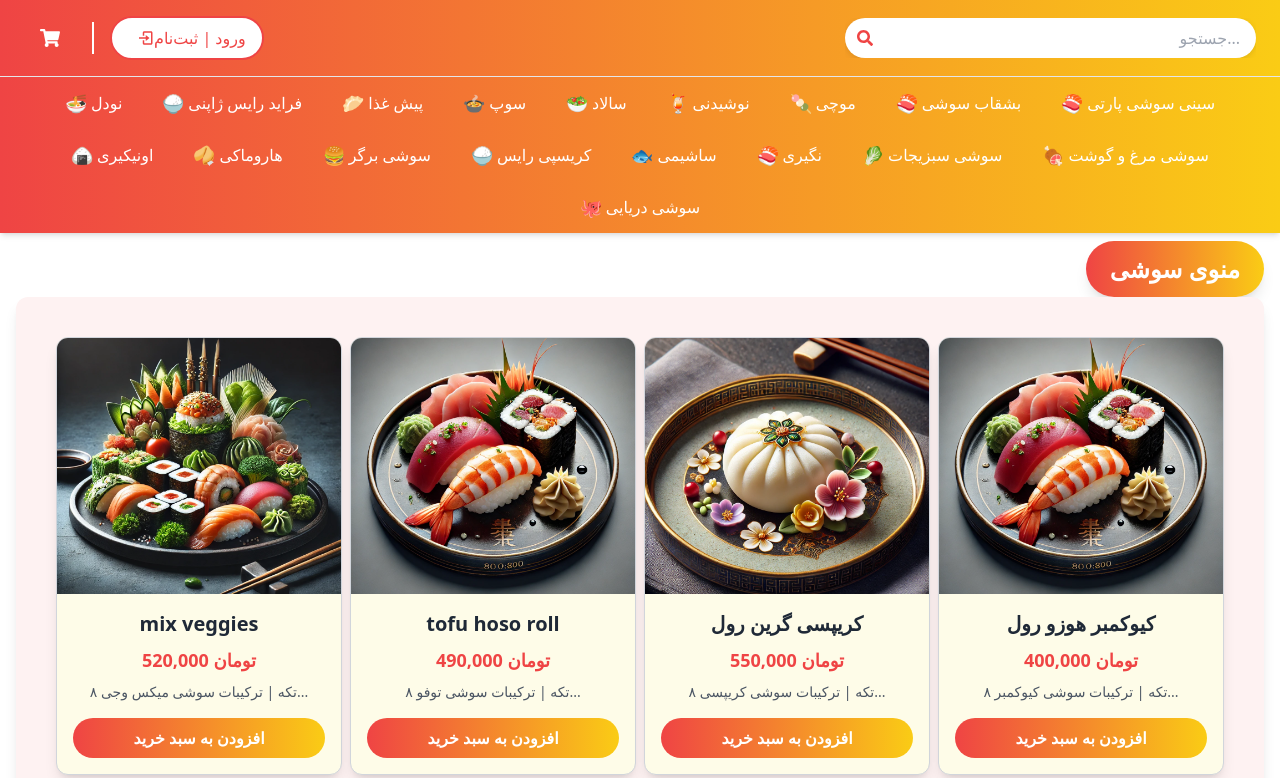
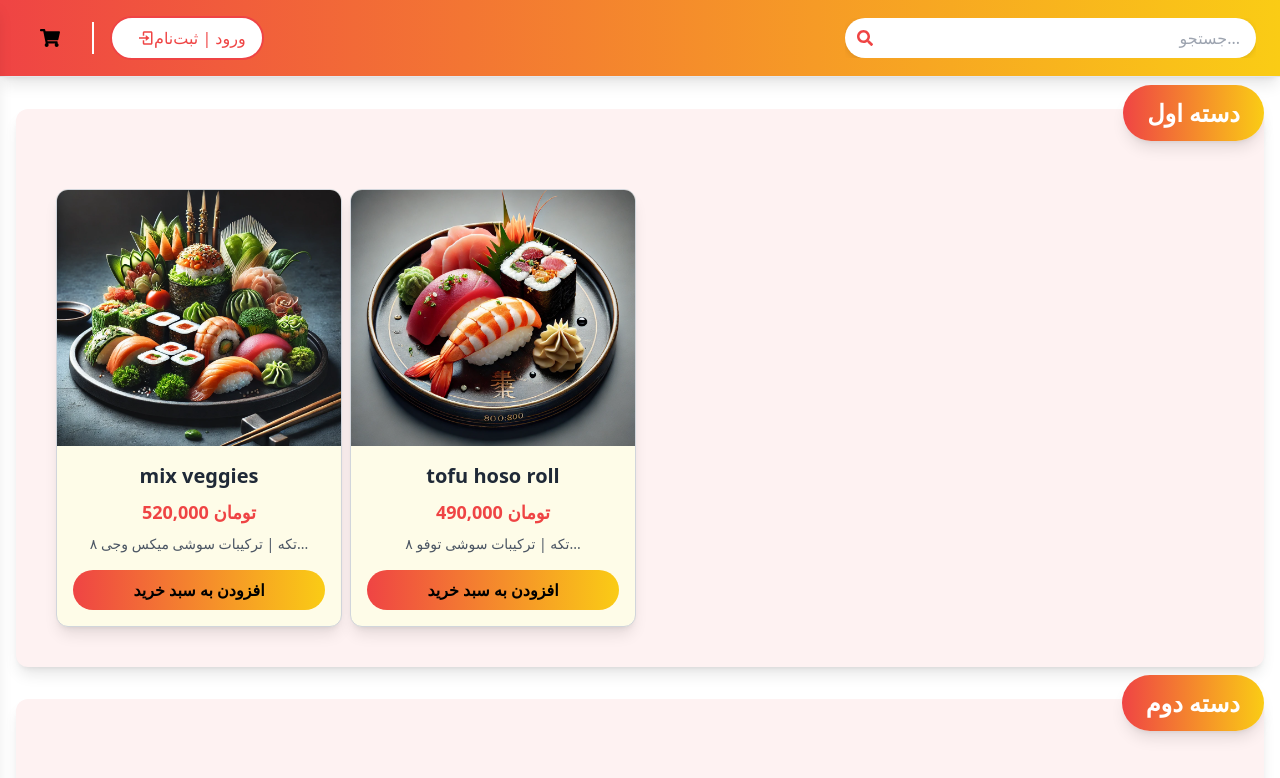
Before and after one commit to hasanzade7832/sushi, a Next.js app: page / in a window 1280 px wide. Shown: the top 778 px of the page. Built offline with nearby package versions, Linux system fonts and the light colour scheme.

Commit message:
added shopping cart ui

```diff
--- a/app/page.js
+++ b/app/page.js
@@ -1,14 +1,19 @@
 import Header from "@/components/Header";
 import SushiList from "@/components/Sushies/Sushilist";
+import DetailsProduct from "@/components/DetailsProduct/DetailsProducts";
+import { CartProvider } from "@/components/context/CartContext";
 import "primereact/resources/themes/lara-light-indigo/theme.css"; // یا تم دیگری که دوست دارید
 import "primereact/resources/primereact.min.css";
 import "primeicons/primeicons.css";
 
 export default function Home() {
   return (
-    <div>
-      <Header/>
-      <SushiList/>
-    </div>
+    <CartProvider>
+      <div>
+        <Header />
+        <SushiList />
+        {/* <DetailsProduct /> */}
+      </div>
+    </CartProvider>
   );
 }
--- /dev/null
+++ b/components/DetailsProduct/DetailsProducts.jsx
@@ -0,0 +1,150 @@
+"use client";
+import React, { useState } from "react";
+import { Button } from "primereact/button";
+import SushiItem from "../Sushies/SushiItem"; // فرض کنیم این کامپوننت برای نمایش باکس‌های محصول استفاده می‌شود.
+
+const ProductPage = () => {
+  const [quantity, setQuantity] = useState(1);
+  const [currentImageIndex, setCurrentImageIndex] = useState(0);
+
+  const product = {
+    images: ["./images/3.webp", "./images/2.webp", "./images/1.webp"],
+    title: "کریپسی گرین رول",
+    price: "550,000",
+    description:
+      "۸ تکه | ترکیبات سوشی کریپسی گرین رول با طعمی منحصر به فرد و خوشمزه.",
+  };
+
+  const relatedProducts = [
+    {
+      image: "./images/3.webp",
+      title: "میکس وجی رول",
+      price: "520,000",
+      description: "۸ تکه | ترکیبات سوشی میکس وجی...",
+    },
+    {
+      image: "./images/4.webp",
+      title: "توفو هوزو رول",
+      price: "490,000",
+      description: "۸ تکه | ترکیبات سوشی توفو...",
+    },
+    {
+      image: "./images/2.webp",
+      title: "کریپسی گرین رول",
+      price: "550,000",
+      description: "۸ تکه | ترکیبات سوشی کریپسی...",
+    },
+    {
+      image: "./images/1.webp",
+      title: "کیوکمبر هوزو رول",
+      price: "400,000",
+      description: "۸ تکه | ترکیبات سوشی کیوکمبر...",
+    },
+  ];
+
+  const handleQuantityChange = (delta) => {
+    setQuantity((prev) => Math.max(1, prev + delta));
+  };
+
+  const handleNextImage = () => {
+    setCurrentImageIndex(
+      (prevIndex) => (prevIndex + 1) % product.images.length
+    );
+  };
+
+  const handlePreviousImage = () => {
+    setCurrentImageIndex((prevIndex) =>
+      prevIndex === 0 ? product.images.length - 1 : prevIndex - 1
+    );
+  };
+
+  return (
+    <div className="max-w-7xl w-full mx-auto p-8 bg-[#FAF3E0] rounded-xl shadow-lg">
+      {/* Main Product Section */}
+      <div className="flex flex-col lg:flex-row">
+        {/* Right Side - Image Slider */}
+        <div className="lg:w-1/2 w-full flex items-center justify-center mb-8 lg:mb-0">
+          <div className="relative w-full h-96 bg-white rounded-lg overflow-hidden shadow-lg">
+            <img
+              src={product.images[currentImageIndex]}
+              alt={product.title}
+              className="w-full h-full object-cover transition-transform duration-700 ease-in-out transform hover:scale-105"
+            />
+            <button
+              onClick={handlePreviousImage}
+              className="absolute left-4 top-1/2 transform -translate-y-1/2 bg-red-400 text-white rounded-full p-2 shadow-lg focus:outline-none"
+            >
+              {"<"}
+            </button>
+            <button
+              onClick={handleNextImage}
+              className="absolute right-4 top-1/2 transform -translate-y-1/2 bg-red-400 text-white rounded-full p-2 shadow-lg focus:outline-none"
+            >
+              {">"}
+            </button>
+          </div>
+        </div>
+
+        {/* Left Side - Product Details */}
+        <div className="lg:w-1/2 w-full flex flex-col justify-between p-6">
+          <h2 className="text-3xl font-semibold text-gray-800 mb-4">
+            {product.title}
+          </h2>
+          <p className="text-red-500 text-2xl font-bold mb-6">
+            {product.price} تومان
+          </p>
+          <p className="text-gray-600 text-lg mb-8">{product.description}</p>
+
+          {/* Quantity Selector */}
+          <div className="flex items-center justify-between mb-6">
+            <span className="text-lg font-medium text-gray-700">تعداد:</span>
+            <div className="flex items-center">
+              <button
+                onClick={() => handleQuantityChange(-1)}
+                className="px-4 py-2 bg-red-400 text-white rounded-l-md focus:outline-none"
+              >
+                -
+              </button>
+              <span className="px-4 py-2 bg-gray-100 text-gray-800 font-semibold">
+                {quantity}
+              </span>
+              <button
+                onClick={() => handleQuantityChange(1)}
+                className="px-4 py-2 bg-green-400 text-white rounded-r-md focus:outline-none"
+              >
+                +
+              </button>
+            </div>
+          </div>
+
+          {/* Add to Cart Button */}
+          <Button
+            label="افزودن به سبد خرید"
+            className="w-full bg-gradient-to-r from-red-500 to-yellow-400 text-black font-medium py-3 rounded-full hover:from-yellow-500 hover:to-red-500 transition duration-300 transform hover:scale-105"
+          />
+        </div>
+      </div>
+
+      {/* Related Products Section */}
+      <div className="mt-12 bg-gradient-to-r from-red-500 to-yellow-400 p-8 rounded-lg text-center">
+        <h3 className="text-2xl font-semibold text-white mb-8">
+          محصولات مرتبط
+        </h3>
+        <div className="grid grid-cols-1 sm:grid-cols-2 lg:grid-cols-4 gap-6 justify-center">
+          {relatedProducts.map((product, index) => (
+            <SushiItem
+              key={index}
+              image={product.image}
+              title={product.title}
+              price={product.price}
+              description={product.description}
+              bgColor="bg-yellow-50"
+            />
+          ))}
+        </div>
+      </div>
+    </div>
+  );
+};
+
+export default ProductPage;
--- a/components/Header.jsx
+++ b/components/Header.jsx
@@ -1,15 +1,16 @@
 "use client";
-import React, { useState, useEffect, useRef } from "react";
+
+import React, { useState } from "react";
 import { FaShoppingCart, FaSearch, FaBars } from "react-icons/fa";
 import { BiLogIn } from "react-icons/bi";
-import "primereact/resources/themes/lara-light-indigo/theme.css"; // Theme for PrimeReact
-import "primereact/resources/primereact.min.css";
-import "primeicons/primeicons.css";
+import { useCart } from "../components/context/CartContext";
 
 const Header = () => {
+  const { cartItems } = useCart();
   const [isMenuOpen, setIsMenuOpen] = useState(false);
   const [isSearchOpen, setIsSearchOpen] = useState(false);
-  const menuRef = useRef(null); // Reference for the hamburger menu
+  const [isCartOpen, setIsCartOpen] = useState(false);
+  const totalItems = cartItems.reduce((acc, item) => acc + item.quantity, 0);
 
   const toggleMenu = () => {
     setIsMenuOpen(!isMenuOpen);
@@ -19,140 +20,155 @@ const Header = () => {
     setIsSearchOpen(!isSearchOpen);
   };
 
-  // Close menu when clicking outside of it
-  useEffect(() => {
-    const handleClickOutside = (event) => {
-      if (menuRef.current && !menuRef.current.contains(event.target)) {
-        setIsMenuOpen(false);
-      }
+  const toggleCart = () => {
+    setIsCartOpen(!isCartOpen);
   };
-    document.addEventListener("mousedown", handleClickOutside);
-
-    return () => {
-      document.removeEventListener("mousedown", handleClickOutside);
-    };
-  }, []);
-
-  const menuItems = [
-    { label: "ورود | ثبت‌نام", icon: <BiLogIn />, isLogin: true },
-    { label: "نودل", icon: "🍜" },
-    { label: "فراید رایس ژاپنی", icon: "🍚" },
-    { label: "پیش غذا", icon: "🥟" },
-    { label: "سوپ", icon: "🍲" },
-    { label: "سالاد", icon: "🥗" },
-    { label: "نوشیدنی", icon: "🍹" },
-    { label: "موچی", icon: "🍡" },
-    { label: "بشقاب سوشی", icon: "🍣" },
-    { label: "سینی سوشی پارتی", icon: "🍣" },
-    { label: "اونیکیری", icon: "🍙" },
-    { label: "هاروماکی", icon: "🥠" },
-    { label: "سوشی برگر", icon: "🍔" },
-    { label: "کریسپی رایس", icon: "🍚" },
-    { label: "ساشیمی", icon: "🐟" },
-    { label: "نگیری", icon: "🍣" },
-    { label: "سوشی سبزیجات", icon: "🥬" },
-    { label: "سوشی مرغ و گوشت", icon: "🍖" },
-    { label: "سوشی دریایی", icon: "🐙" },
-  ];
 
   return (
-    <div>
     <header className="flex flex-col sm:flex-row justify-between items-center py-4 px-6 bg-gradient-to-r from-red-500 to-yellow-400 shadow-lg w-full border-b border-gray-200">
-        {/* Left Side for Larger Screens (Cart Icon and Divider, Login Button) */}
+      {/* بخش سمت چپ برای دسکتاپ */}
       <div className="hidden sm:flex items-center space-x-4 rtl:space-x-reverse">
-          <button className="p-button-rounded p-button-text hover:bg-yellow-500 hover:bg-opacity-50 hover:text-white rounded-full px-4 py-2 cursor-pointer transition duration-200">
-            <FaShoppingCart className="text-white text-xl" />
+        <button
+          className="relative p-button-rounded p-button-text hover:bg-yellow-500 hover:bg-opacity-50 hover:text-black rounded-full px-4 py-2 cursor-pointer transition duration-200"
+          onClick={toggleCart}
+        >
+          <FaShoppingCart className="text-black text-xl" />
+          {totalItems > 0 && (
+            <span className="absolute -top-2 -right-2 bg-red-500 text-white text-xs w-5 h-5 rounded-full flex items-center justify-center">
+              {totalItems}
+            </span>
+          )}
         </button>
         <div className="h-8 border-l-2 border-white mx-4 rtl:border-r-2 rtl:border-l-0"></div>
-          <button className="p-button-outlined bg-white text-red-500 border-2 border-red-500 hover:bg-yellow-500 hover:bg-opacity-50 hover:text-white flex items-center px-4 py-2 rounded-full text-base cursor-pointer transition duration-200">
+        <button className="p-button-outlined bg-white text-red-500 border-2 border-red-500 hover:bg-yellow-500 hover:bg-opacity-50 hover:text-black flex items-center px-4 py-2 rounded-full text-base cursor-pointer transition duration-200">
           <BiLogIn className="text-lg ml-2" />
           <span>ورود | ثبت‌نام</span>
         </button>
       </div>
 
-        {/* Logo and Cart Icon in Center for Mobile */}
+      {/* لوگو و سبد خرید برای موبایل */}
       <div className="flex items-center justify-between w-full sm:hidden">
-          {/* Search Icon Button for Mobile */}
         <button
-            className="text-white text-2xl focus:outline-none cursor-pointer hover:bg-yellow-500 hover:bg-opacity-50 p-2 rounded-full transition duration-200"
+          className="text-black text-2xl focus:outline-none cursor-pointer hover:bg-yellow-500 hover:bg-opacity-50 p-2 rounded-full transition duration-200"
           onClick={toggleSearch}
         >
           <FaSearch />
         </button>
 
-          <div className="flex items-center space-x-4 rtl:space-x-reverse text-white">
+        <div className="flex items-center space-x-4 rtl:space-x-reverse text-black">
+          {/* لوگو */}
           <div className="text-lg sm:text-2xl font-extrabold tracking-wider">
             🍣 سینی سوشی
           </div>
-            <button className="p-button-rounded p-button-text hover:bg-yellow-500 hover:bg-opacity-50 hover:text-white rounded-full px-4 py-2 cursor-pointer transition duration-200">
-              <FaShoppingCart className="text-white text-xl" />
+
+          <button
+            className="relative p-button-rounded p-button-text hover:bg-yellow-500 hover:bg-opacity-50 hover:text-black rounded-full px-4 py-2 cursor-pointer transition duration-200"
+            onClick={toggleCart}
+          >
+            <FaShoppingCart className="text-black text-xl" />
+            {totalItems > 0 && (
+              <span className="absolute -top-2 -right-2 bg-red-500 text-white text-xs w-5 h-5 rounded-full flex items-center justify-center">
+                {totalItems}
+              </span>
+            )}
           </button>
         </div>
 
-          {/* Hamburger Icon on the Right */}
         <button
-            className="text-white text-2xl focus:outline-none ml-2 cursor-pointer hover:bg-yellow-500 hover:bg-opacity-50 p-2 rounded-full transition duration-200"
+          className="text-black text-2xl focus:outline-none ml-2 cursor-pointer hover:bg-yellow-500 hover:bg-opacity-50 p-2 rounded-full transition duration-200"
           onClick={toggleMenu}
         >
           <FaBars />
         </button>
       </div>
 
-        {/* Search Input on the Right for Larger Screens */}
-        <div className={`relative transition-all duration-300 ease-in-out ${isSearchOpen ? "w-full sm:w-1/3 mt-4" : "w-0 overflow-hidden"} sm:flex sm:w-1/3 sm:mt-0`}>
+      {/* فیلد جستجو برای نمایش در صفحات بزرگ‌تر */}
+      <div
+        className={`relative transition-all duration-300 ease-in-out ${
+          isSearchOpen ? "w-full sm:w-1/3 mt-4" : "w-0 overflow-hidden"
+        } sm:flex sm:w-1/3 sm:mt-0`}
+      >
         <input
           type="text"
           placeholder="جستجو..."
           className="w-full pl-10 pr-4 py-2 rounded-full bg-white shadow-lg text-gray-700 text-right focus:outline-none focus:ring-2 focus:ring-red-300"
-            style={{ boxShadow: '0 2px 6px rgba(0, 0, 0, 0.1)' }}
+          style={{ boxShadow: "0 2px 6px rgba(0, 0, 0, 0.1)" }}
         />
-          {/* Search Icon inside Input (hidden on smaller screens) */}
         <FaSearch className="absolute left-3 top-1/2 transform -translate-y-1/2 text-red-500 hidden sm:block" />
       </div>
-      </header>
 
-      {/* Menu Section */}
-      <nav className="bg-gradient-to-r from-red-500 to-yellow-400 py-2 shadow-md">
-        <ul className="hidden sm:flex flex-wrap justify-center gap-4">
-          {menuItems.slice(1).map((item, index) => (
-            <li
+      {/* کشوی سبد خرید */}
+      <div
+        className={`fixed top-0 left-0 w-64 h-full bg-white shadow-lg transform transition-transform duration-500 ease-in-out z-50 ${
+          isCartOpen ? "translate-x-0" : "-translate-x-full"
+        }`}
+      >
+        <div className="p-4 flex justify-between items-center border-b">
+          <h3 className="text-lg font-semibold">سبد خرید</h3>
+          <button onClick={toggleCart} className="text-red-500 text-2xl">
+            ✖
+          </button>
+        </div>
+        <div className="p-4 space-y-4">
+          {cartItems.length > 0 ? (
+            cartItems.map((item, index) => (
+              <div
                 key={index}
-              className="flex items-center space-x-1 rtl:space-x-reverse text-white text-sm sm:text-base font-medium no-underline hover:bg-yellow-500 hover:bg-opacity-50 hover:text-white rounded-full px-3 py-1 cursor-pointer transition-colors duration-200 ease-in-out"
+                className="flex items-center justify-between p-2 bg-gray-100 rounded-lg"
               >
-              <span className="text-lg">{item.icon}</span>
-              <span>{item.label}</span>
-            </li>
-          ))}
-        </ul>
+                <img
+                  src={item.image}
+                  alt={item.title}
+                  className="w-12 h-12 rounded-full"
+                />
+                <div className="flex flex-col flex-grow ml-4">
+                  <span className="font-semibold text-gray-700">
+                    {item.title}
+                  </span>
+                  <span className="text-gray-500">تعداد: {item.quantity}</span>
+                  <span className="text-red-500 font-bold">
+                    {item.price} تومان
+                  </span>
+                </div>
+              </div>
+            ))
+          ) : (
+            <p className="text-center text-gray-500">سبد خرید شما خالی است.</p>
+          )}
+        </div>
+        <div className="p-4 border-t">
+          <button className="w-full bg-gradient-to-r from-red-500 to-yellow-400 text-white py-2 rounded-full hover:bg-red-500 transition duration-300">
+            تسویه حساب
+          </button>
+        </div>
+      </div>
 
-        {/* Hamburger Menu for Mobile */}
-        <div className={`sm:hidden fixed inset-0 bg-black bg-opacity-50 z-50 flex justify-end transition-opacity duration-300 ${isMenuOpen ? 'opacity-100' : 'opacity-0 pointer-events-none'}`}>
+      {/* منوی کشویی برای موبایل */}
+      <nav
+        className={`fixed inset-0 bg-black bg-opacity-50 z-50 flex justify-end transition-opacity duration-300 ${
+          isMenuOpen ? "opacity-100" : "opacity-0 pointer-events-none"
+        }`}
+      >
         <div
-            ref={menuRef}
-            className={`fixed top-0 right-0 w-64 h-full bg-gradient-to-r from-red-500 to-yellow-400 z-50 shadow-lg transform transition-transform duration-500 ease-in-out ${isMenuOpen ? 'translate-x-0' : 'translate-x-full'}`}
+          className={`fixed top-0 right-0 w-64 h-full bg-gradient-to-r from-red-500 to-yellow-400 z-50 shadow-lg transform transition-transform duration-500 ease-in-out ${
+            isMenuOpen ? "translate-x-0" : "translate-x-full"
+          }`}
         >
           <button
-              className="text-white p-4 focus:outline-none text-lg cursor-pointer hover:bg-yellow-500 hover:bg-opacity-50 rounded-full transition duration-200"
+            className="text-black p-4 focus:outline-none text-lg cursor-pointer hover:bg-yellow-500 hover:bg-opacity-50 rounded-full transition duration-200"
             onClick={toggleMenu}
           >
             ✖
           </button>
           <ul className="flex flex-col items-end p-4 space-y-4 text-right">
-              {menuItems.map((item, index) => (
-                <li
-                  key={index}
-                  onClick={toggleMenu} // Close menu on item click
-                  className="flex items-center justify-end space-x-1 rtl:space-x-reverse text-white text-sm font-medium hover:bg-yellow-500 hover:bg-opacity-50 hover:text-white rounded-full px-3 py-1 cursor-pointer transition-colors duration-200 ease-in-out"
-                >
-                  <span className="text-lg">{item.icon}</span>
-                  <span>{item.label}</span>
+            <li className="text-black text-sm font-medium hover:bg-yellow-500 hover:bg-opacity-50 hover:text-black rounded-full px-3 py-1 cursor-pointer transition-colors duration-200 ease-in-out">
+              ورود | ثبت‌نام
             </li>
-              ))}
+            {/* سایر آیتم‌های منو */}
           </ul>
         </div>
-        </div>
       </nav>
-    </div>
+    </header>
   );
 };
 
--- a/components/Sushies/SushiItem.jsx
+++ b/components/Sushies/SushiItem.jsx
@@ -1,11 +1,25 @@
-import React from 'react';
-import { Button } from 'primereact/button';
+"use client";
+import React from "react";
+import { Button } from "primereact/button";
+import { useCart } from "../context/CartContext";
 
 const SushiItem = ({ image, title, price, description, bgColor }) => {
+  const { addToCart } = useCart();
+
+  const handleAddToCart = () => {
+    addToCart({ image, title, price });
+  };
+
   return (
-    <div className={`border border-gray-300 rounded-xl overflow-hidden shadow-lg transition transform hover:scale-105 hover:shadow-xl max-w-sm ${bgColor}`}>
-      <div className="w-full h-64 overflow-hidden">
-        <img src={image} alt={title} className="w-full h-full object-cover" />
+    <div
+      className={`border border-gray-300 rounded-xl overflow-hidden shadow-lg transition transform hover:scale-105 hover:shadow-xl max-w-sm ${bgColor}`}
+    >
+      <div className="w-full h-64 overflow-hidden cursor-pointer">
+        <img
+          src={image}
+          alt={title}
+          className="w-full h-full object-cover transition-transform duration-500 ease-in-out transform hover:scale-110"
+        />
       </div>
       <div className="p-4 text-center">
         <h3 className="text-xl font-semibold mb-2 text-gray-800">{title}</h3>
@@ -13,7 +27,8 @@ const SushiItem = ({ image, title, price, description, bgColor }) => {
         <p className="text-sm text-gray-600 mb-4">{description}</p>
         <Button
           label="افزودن به سبد خرید"
-          className="w-full bg-gradient-to-r from-red-500 to-yellow-400 text-white font-medium py-2 rounded-full hover:from-yellow-500 hover:to-red-500 transition duration-300 transform hover:scale-105"
+          className="w-full bg-gradient-to-r from-red-500 to-yellow-400 text-black font-medium py-2 rounded-full hover:from-yellow-500 hover:to-red-500 transition duration-300 transform hover:scale-105"
+          onClick={handleAddToCart}
         />
       </div>
     </div>
--- a/components/Sushies/Sushilist.jsx
+++ b/components/Sushies/Sushilist.jsx
@@ -1,57 +1,68 @@
-import React from 'react';
-import SushiItem from './SushiItem';
+import React from "react";
+import SushiItem from "./SushiItem";
 
 const SushiList = () => {
-  const sushiItems = [
+  const sushiCategories = [
     {
-      image: './images/1.webp',
-      title: 'mix veggies',
-      price: '520,000',
-      description: '۸ تکه | ترکیبات سوشی میکس وجی...',
+      categoryName: "دسته اول",
+      products: [
+        {
+          image: "./images/1.webp",
+          title: "mix veggies",
+          price: "520,000",
+          description: "۸ تکه | ترکیبات سوشی میکس وجی...",
         },
         {
-      image: './images/2.webp',
-      title: 'tofu hoso roll',
-      price: '490,000',
-      description: '۸ تکه | ترکیبات سوشی توفو...',
+          image: "./images/2.webp",
+          title: "tofu hoso roll",
+          price: "490,000",
+          description: "۸ تکه | ترکیبات سوشی توفو...",
+        },
+      ],
     },
     {
-      image: './images/3.webp',
-      title: 'کریپسی گرین رول',
-      price: '550,000',
-      description: '۸ تکه | ترکیبات سوشی کریپسی...',
+      categoryName: "دسته دوم",
+      products: [
+        {
+          image: "./images/3.webp",
+          title: "کریپسی گرین رول",
+          price: "550,000",
+          description: "۸ تکه | ترکیبات سوشی کریپسی...",
         },
         {
-      image: './images/4.webp',
-      title: 'کیوکمبر هوزو رول',
-      price: '400,000',
-      description: '۸ تکه | ترکیبات سوشی کیوکمبر...',
+          image: "./images/4.webp",
+          title: "کیوکمبر هوزو رول",
+          price: "400,000",
+          description: "۸ تکه | ترکیبات سوشی کیوکمبر...",
+        },
+      ],
     },
   ];
 
   return (
     <div className="max-w-7xl mx-auto px-4 py-8">
-      {/* Title with background */}
-      <div className="relative mb-8">
+      {sushiCategories.map((category, idx) => (
+        <div
+          key={idx}
+          className="bg-[#FEF2F2] shadow-lg rounded-xl p-6 sm:p-10 relative mb-8"
+        >
           <h2 className="text-2xl font-bold text-white bg-gradient-to-r from-red-500 to-yellow-400 py-3 px-6 rounded-full shadow-lg inline-block absolute right-0 top-[-1.5rem] transform">
-          منوی سوشی
+            {category.categoryName}
           </h2>
-      </div>
-
-      <div className="bg-[#FEF2F2] shadow-lg rounded-xl p-6 sm:p-10 relative">
-        <div className="grid grid-cols-1 sm:grid-cols-2 lg:grid-cols-3 xl:grid-cols-4 gap-2">
-          {sushiItems.map((item, index) => (
+          <div className="grid grid-cols-1 sm:grid-cols-2 lg:grid-cols-3 xl:grid-cols-4 gap-2 mt-10">
+            {category.products.map((product, index) => (
               <SushiItem
                 key={index}
-              image={item.image}
-              title={item.title}
-              price={item.price}
-              description={item.description}
+                image={product.image}
+                title={product.title}
+                price={product.price}
+                description={product.description}
                 bgColor="bg-yellow-50"
               />
             ))}
           </div>
         </div>
+      ))}
     </div>
   );
 };
--- /dev/null
+++ b/components/context/CartContext.jsx
@@ -0,0 +1,33 @@
+"use client";
+import React, { createContext, useState, useContext } from "react";
+
+const CartContext = createContext();
+
+export const CartProvider = ({ children }) => {
+  const [cartItems, setCartItems] = useState([]);
+
+  const addToCart = (item) => {
+    setCartItems((prevItems) => {
+      const existingItem = prevItems.find(
+        (cartItem) => cartItem.title === item.title
+      );
+      if (existingItem) {
+        return prevItems.map((cartItem) =>
+          cartItem.title === item.title
+            ? { ...cartItem, quantity: cartItem.quantity + 1 }
+            : cartItem
+        );
+      } else {
+        return [...prevItems, { ...item, quantity: 1 }];
+      }
+    });
+  };
+
+  return (
+    <CartContext.Provider value={{ cartItems, addToCart }}>
+      {children}
+    </CartContext.Provider>
+  );
+};
+
+export const useCart = () => useContext(CartContext);
```
Lines whose indentation alone changed are shown as unchanged.
